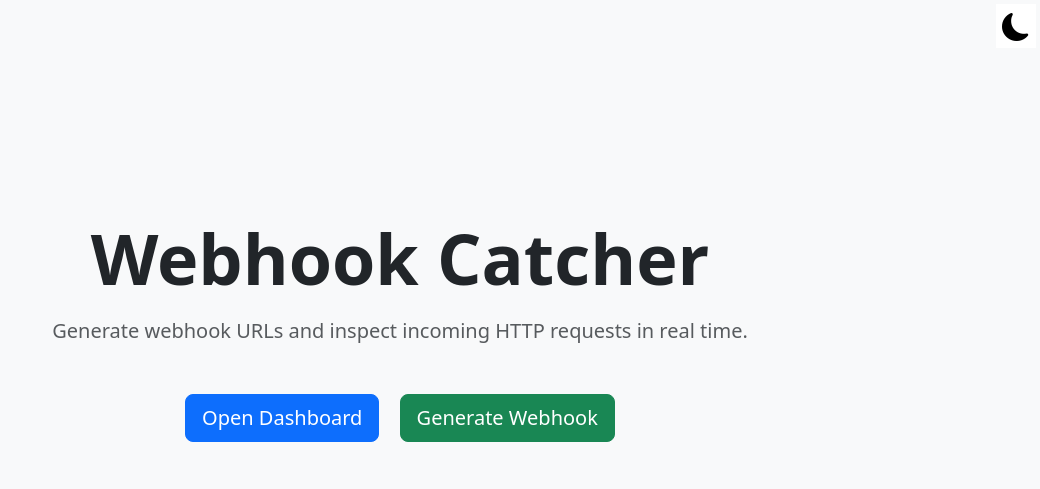
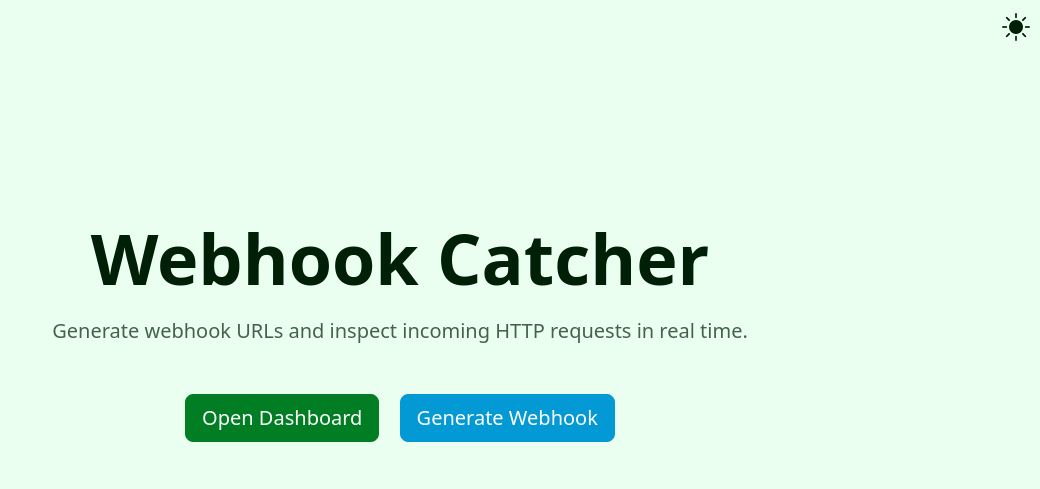
Before and after one commit to AkshatVerma702/Django-Webhook_Catcher, a Django app: page / in a window 1280 px wide. Shown: the top 489 px of the page, without its empty margins (240-1280 px from the left). Run offline with Django 5.2, Linux system fonts and the light colour scheme; some libraries are stand-ins or nearby versions.

Commit message:
more UI changes

```diff
--- a/webhooks/templates/homepage.html
+++ b/webhooks/templates/homepage.html
@@ -9,47 +9,96 @@
 </head>
 
 <style>
+    :root{
+        --text: #001f07;
+        --background: #ebfff1;
+        --primary: #017e23;
+        --secondary: #5df8fd;
+        --accent: #0299d4;
+    }
+
+    .dark-mode{
+        --text: #e0ffe7;
+        --background: #001406;
+        --primary: #7efea1;
+        --secondary: #029ca1;
+        --accent: #2cc1fd;
+    }
+
+    body{
+        background-color: var(--background);
+        color: var(--text);
+    }
 
     .main-container{
         margin-top: 120px;
     }
 
     .main-text{
-        padding-top: 0px;
         margin-bottom: 100px;
         font-size: 70px;
+        color: var(--text);
+    }
+
+    .sub-text{
+        color: var(--text);
+        opacity: 0.7;
+    }
+
+    .btn-primary{
+        background-color: var(--primary);
+        border-color: var(--primary);
+    }
+
+    .btn-success{
+        background-color: var(--accent);
+        border-color: var(--accent);
+    }
+
+    .btn-outline-secondary{
+        color: var(--text);
+        border-color: var(--text);
+    }
+
+    .btn-outline-secondary:hover{
+        background-color: var(--secondary);
+        color: #000;
+    }
+
+    .theme{
+        background-color: var(--background);
+        color: var(--text);
+    }
+
+    input.form-control{
+        background-color: var(--background);
+        color: var(--text);
+        border: 1px solid var(--primary);
+    }
+
+    input.form-control:focus{
+        box-shadow: none;
+        border-color: var(--accent);
     }
 </style>
-<!-- dark mode -->
-<!-- --text: #e0ffe7;
---background: #001406;
---primary: #7efea1;
---secondary: #029ca1;
---accent: #2cc1fd; -->
 
-<!-- light mode
---text: #001f07;
---background: #ebfff1;
---primary: #017e23;
---secondary: #5df8fd;
---accent: #0299d4; -->
+<body>
+<div class="theme-container d-flex flex-row-reverse m-1">
+    <button class="theme border-0">
+        <!-- <i class="dark-mode-icon bi bi-moon-fill fs-3" onclick="toggleDarkMode()"></i> -->
+    </button>
+</div>
 
-
-<body class="bg-light">
-<div class="theme-container d-flex flex-row-reverse m-1">
-    <button class="theme border-0 bg-white"><i class="dark-mode-icon bi bi-moon-fill fs-3"></i></button>
-</div>
 <div class="container text-center py-5 main-container">
     <h1 class="fw-bold mb-3 col-sm main-text">
         Webhook Catcher
     </h1>
 
-    <p class="text-muted fs-5">
+    <p class="fs-5 sub-text">
         Generate webhook URLs and inspect incoming HTTP requests in real time.
     </p>
 
     <div class="mt-5">
-
         <a href="/view/allrequests/" class="btn btn-primary btn-lg me-3">
             Open Dashboard
         </a>
@@ -57,7 +106,6 @@
         <button class="btn btn-success btn-lg" onclick="createDynamicRoute()">
             Generate Webhook
         </button>
-
     </div>
 
     <div id="webhook-container" class="mt-4 d-none">
@@ -71,10 +119,24 @@
             </button>
         </div>
     </div>
-
 </div>
+</body>
 
 <script>
+
+window.onload = function(){
+    const savedTheme = localStorage.getItem("theme")
+
+    if (savedTheme === "dark"){
+        changeThemeIcon(true)
+        document.body.classList.add("dark-mode")
+    }
+    else{
+        changeThemeIcon(false)
+    }
+
+};
+
 async function createDynamicRoute(){
 
     const response = await fetch("/catch/request/", {
@@ -97,8 +159,33 @@ function copyWebhook(){
     navigator.clipboard.writeText(input.value);
 }
 
-function manageTheme(){
+function changeThemeIcon(dark_mode){
+    // <i class="bi bi-brightness-high-fill" onclick="toggleDarkMode()"></i> light icon
+    // <i class="dark-mode-icon bi bi-moon-fill fs-3" onclick="toggleDarkMode()"></i> dark icon
+    console.log("changing Icon")
+    let btn_space = document.querySelector(".theme")
+    if (dark_mode === true){
+        btn_space.innerHTML = '<i class="dark-mode-icon bi bi-moon-fill fs-3" onclick="toggleDarkMode()"></i>'
+    }
+    else if (dark_mode === false){
+        btn_space.innerHTML = '<i class="dark-mode-icon bi bi-brightness-high-fill fs-3" onclick="toggleDarkMode()"></i>'
+    }
+}
 
+function toggleDarkMode(){
+    let dark_theme = document.body.classList.contains("dark-mode")
+
+    if (dark_theme === false){
+        document.body.classList.toggle("dark-mode")
+        changeThemeIcon(!dark_theme)
+        localStorage.setItem("theme", "dark")
+    }
+    else{
+        document.body.classList.remove("dark-mode")
+        changeThemeIcon(!dark_theme)
+        localStorage.setItem("theme", "light")
+    }
+    dark_theme != dark_theme
 }
 </script>
 
```
